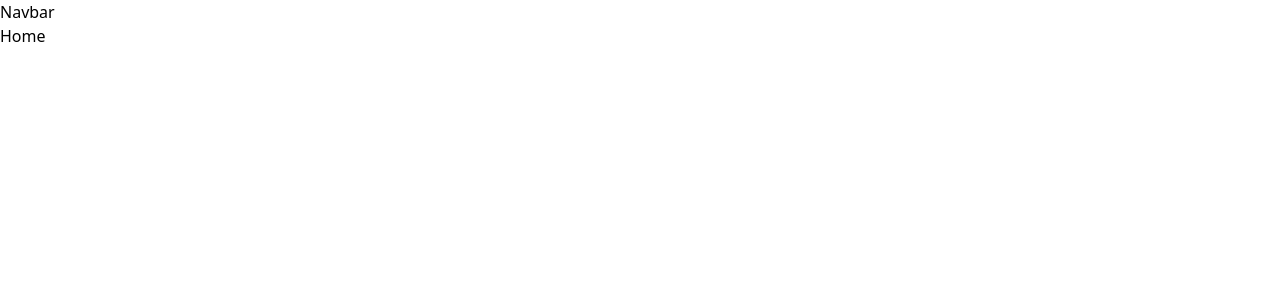
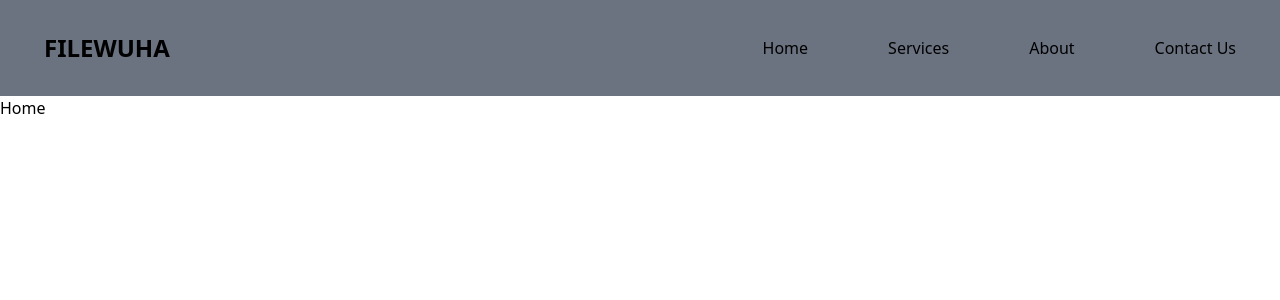
Before and after one commit to zakisu250/filwuha_ms, a React (Create React App) app in the folder frontend/: page / in a window 1280 px wide. Shown: the top 300 px of the page. Built offline with nearby package versions, Linux system fonts and the light colour scheme.

Commit message:
setup the skeleton on navbar

```diff
--- a/frontend/src/components/Navbar.js
+++ b/frontend/src/components/Navbar.js
@@ -1,7 +1,50 @@
 import React from "react";
+import { Link } from "react-router-dom";
 
 function Navbar() {
-  return <div>Navbar</div>;
+  return (
+    <nav className="navbar navbar-expand-lg navbar-dark bg-dark bg-gray-500 p-4 py-4 px-3">
+      <div className="container mx-auto flex justify-between items-center">
+        <Link
+          to="/"
+          className="flex items-center py-4 px-8 text-black hover:text-gray-400"
+        >
+          <h1 className="text-2xl font-bold">FILEWUHA</h1>
+        </Link>
+        <ul className="flex space-x-4">
+          <li>
+            <Link to="/" className="py-4 px-8 text-black hover:text-gray-400">
+              Home
+            </Link>
+          </li>
+          <li>
+            <Link
+              to="/services"
+              className="py-4 px-8 text-black hover:text-gray-400"
+            >
+              Services
+            </Link>
+          </li>
+          <li>
+            <Link
+              to="/about"
+              className="py-4 px-8 text-black hover:text-gray-400"
+            >
+              About
+            </Link>
+          </li>
+          <li>
+            <Link
+              to="/contact"
+              className="py-4 px-8 text-black hover:text-gray-400"
+            >
+              Contact Us
+            </Link>
+          </li>
+        </ul>
+      </div>
+    </nav>
+  );
 }
 
 export default Navbar;
```
